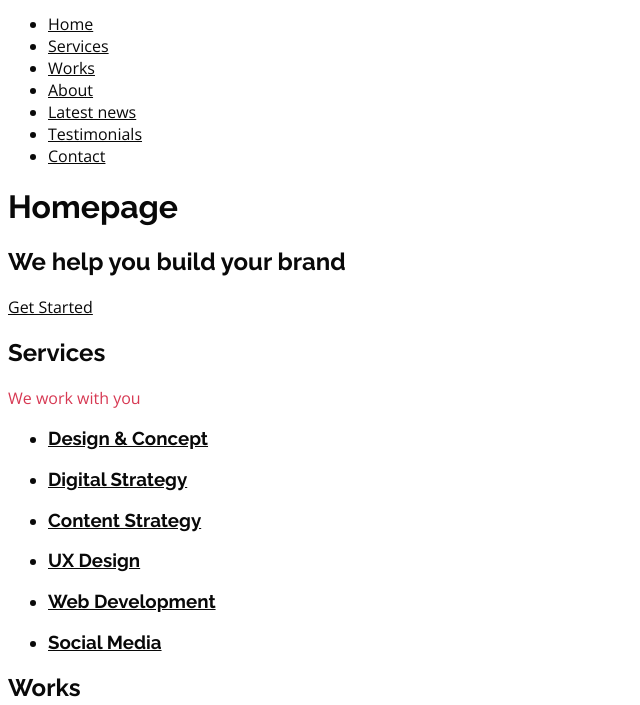
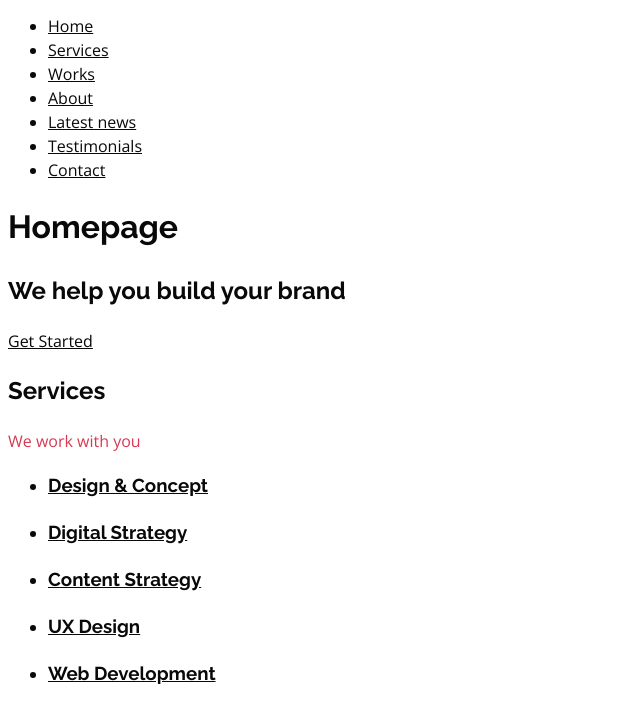
Before and after one commit to Soniabensaad/holbertonschool-web_front_end, a plain HTML site: page CSS_advanced/index.html in a window 1280 px wide. Shown: the part 56-761 px from the top of the page, without its empty margins (0-640 px from the left). Drawn offline with nearby package versions, Linux system fonts and the light colour scheme.

Commit message:
css advanced

```diff
--- a/CSS_advanced/styles/8-style.css
+++ b/CSS_advanced/styles/8-style.css
@@ -46,5 +46,5 @@ body{
     font-family: var(--font-family-base);
     font-size: var(--font-size-medium);
     font-weight: var(--font-weight-regular);
-    min-height: var(--line-height-base);
+    line-height: var(--line-height-base);
 }
```
